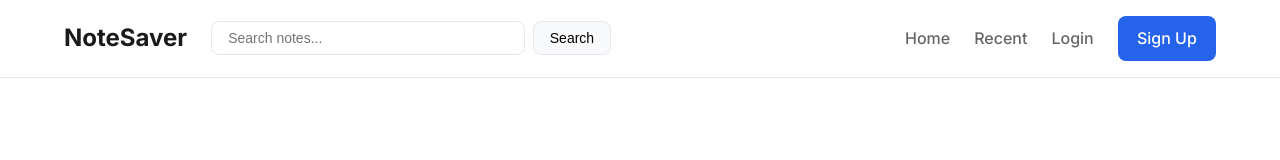
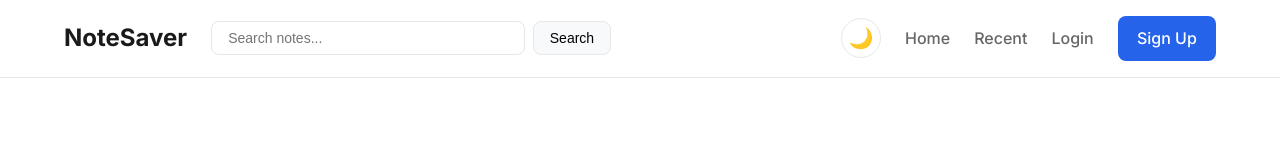
Before and after one commit to licode26/NOTE_MAKER, a React (Vite) app in the folder frontend/: page /login in a window 1280 px wide. Shown: the top 160 px of the page. Built offline with nearby package versions, Linux system fonts and the light colour scheme; no server answers.

Commit message:
Add dark/light mode toggle feature

```diff
--- a/frontend/src/App.jsx
+++ b/frontend/src/App.jsx
@@ -1,5 +1,6 @@
 import { BrowserRouter, Routes, Route, Navigate, useParams } from 'react-router-dom';
 import { AuthProvider, useAuth } from './context/AuthContext';
+import { ThemeProvider } from './context/ThemeContext';
 import Navbar from './components/Navbar';
 import Home from './pages/Home';
 import Login from './pages/Login';
@@ -32,6 +33,7 @@ const OldUsernameRedirect = () => {
 
 function App() {
   return (
+    <ThemeProvider>
       <AuthProvider>
         <BrowserRouter>
           <div className="app">
@@ -68,6 +70,7 @@ function App() {
           </div>
         </BrowserRouter>
       </AuthProvider>
+    </ThemeProvider>
   );
 }
 
--- a/frontend/src/components/Navbar.jsx
+++ b/frontend/src/components/Navbar.jsx
@@ -1,9 +1,11 @@
 import { useState } from 'react';
 import { Link, useNavigate } from 'react-router-dom';
 import { useAuth } from '../context/AuthContext';
+import { useTheme } from '../context/ThemeContext';
 
 function Navbar() {
   const { user, logout } = useAuth();
+  const { isDark, toggleTheme } = useTheme();
   const navigate = useNavigate();
   const [searchQuery, setSearchQuery] = useState('');
 
@@ -39,6 +41,9 @@ function Navbar() {
         </form>
 
         <div className="navbar-links">
+          <button onClick={toggleTheme} className="theme-toggle" title={isDark ? 'Switch to light mode' : 'Switch to dark mode'}>
+            {isDark ? '☀️' : '🌙'}
+          </button>
           <Link to="/" className="nav-link">Home</Link>
           <Link to="/recent" className="nav-link">Recent</Link>
           {user ? (
--- /dev/null
+++ b/frontend/src/context/ThemeContext.jsx
@@ -0,0 +1,25 @@
+import { createContext, useContext, useState, useEffect } from 'react';
+
+const ThemeContext = createContext();
+
+export const useTheme = () => useContext(ThemeContext);
+
+export const ThemeProvider = ({ children }) => {
+  const [isDark, setIsDark] = useState(() => {
+    const saved = localStorage.getItem('theme');
+    return saved ? saved === 'dark' : false;
+  });
+
+  useEffect(() => {
+    localStorage.setItem('theme', isDark ? 'dark' : 'light');
+    document.body.classList.toggle('dark-mode', isDark);
+  }, [isDark]);
+
+  const toggleTheme = () => setIsDark(prev => !prev);
+
+  return (
+    <ThemeContext.Provider value={{ isDark, toggleTheme }}>
+      {children}
+    </ThemeContext.Provider>
+  );
+};
--- a/frontend/src/styles.css
+++ b/frontend/src/styles.css
@@ -16,6 +16,17 @@
   --radius: 8px;
 }
 
+body.dark-mode {
+  --primary: #3b82f6;
+  --primary-hover: #60a5fa;
+  --text-primary: #f3f4f6;
+  --text-secondary: #9ca3af;
+  --bg-primary: #111827;
+  --bg-secondary: #1f2937;
+  --border: #374151;
+  --shadow: 0 1px 3px rgba(0, 0, 0, 0.3);
+}
+
 body {
   font-family: 'Inter', -apple-system, BlinkMacSystemFont, sans-serif;
   background: var(--bg-primary);
@@ -432,7 +443,27 @@ a {
 }
 
 .title-input::placeholder {
-  color: #ccc;
+  color: var(--text-secondary);
+}
+
+/* Theme Toggle */
+.theme-toggle {
+  background: none;
+  border: 1px solid var(--border);
+  border-radius: 50%;
+  width: 40px;
+  height: 40px;
+  display: flex;
+  align-items: center;
+  justify-content: center;
+  cursor: pointer;
+  color: var(--text-primary);
+  font-size: 1.25rem;
+  transition: all 0.2s;
+}
+
+.theme-toggle:hover {
+  background: var(--bg-secondary);
 }
 
 .form-actions {
```
Lines whose indentation alone changed are shown as unchanged.
